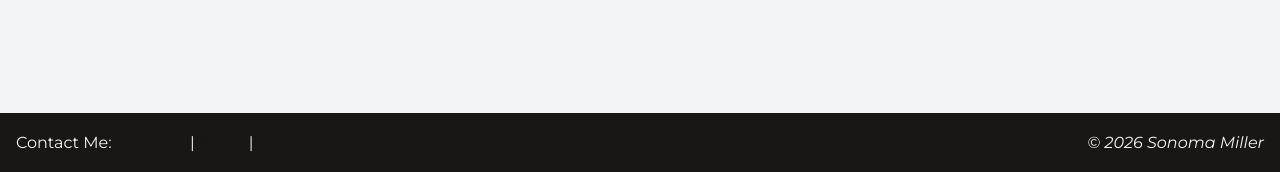
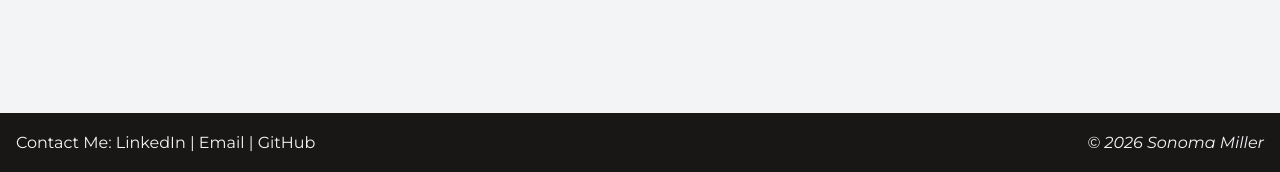
Before and after one commit to SonomaMiller/personal-website, a website: page portfolio.html in a window 1280 px wide. Shown: the part 2831-3003 px from the top of the page. Drawn offline with Linux system fonts and the light colour scheme.

Commit message:
portfolio footer color correction

```diff
--- a/css/portfolio.css
+++ b/css/portfolio.css
@@ -5,7 +5,7 @@ p a {
     text-decoration: underline;
 }
 
-footer{
+footer a {
     color: #f3f4f6;
     text-decoration: none;
 }
```
